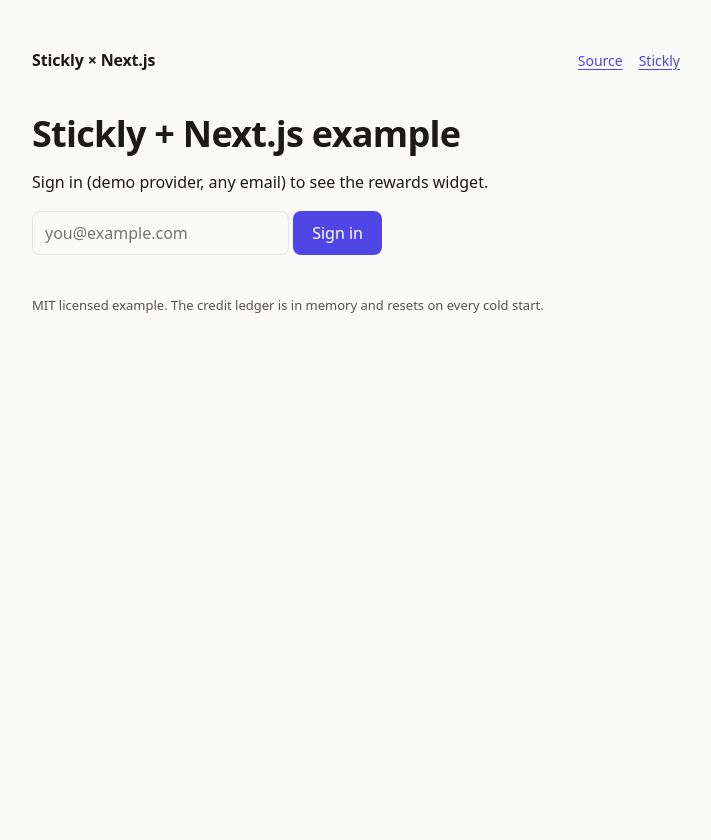
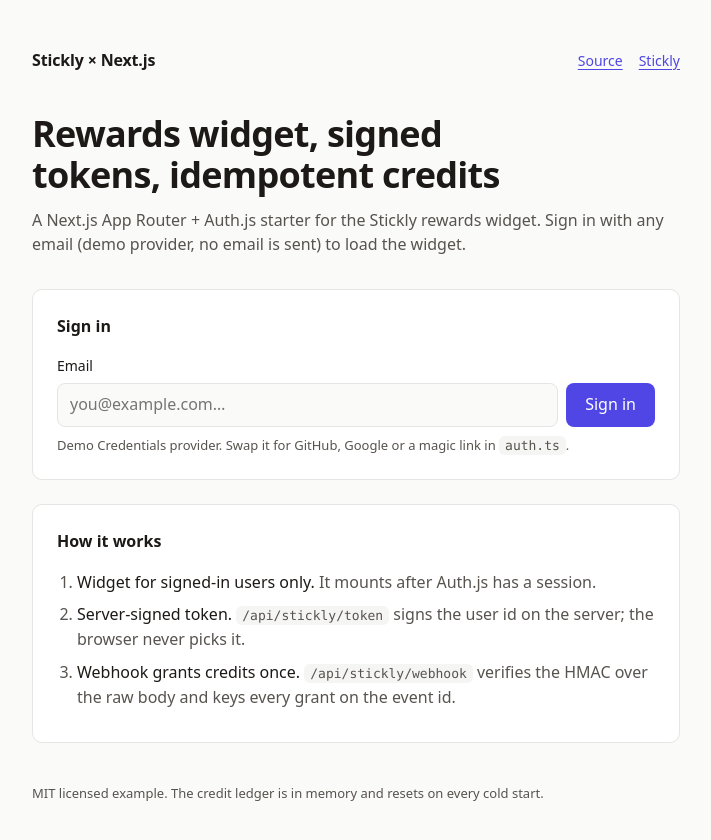
Before and after one commit to tarunmottlia/stickly-nextjs-example, a Next.js app: page / in a window 1280 px wide. Shown: the top 840 px of the page, without its empty margins (284-995 px from the left). Before the commit the page ends 800 px from the top, so only its background shows below. Built offline with nearby package versions, Linux system fonts and the light colour scheme; no server answers.

Commit message:
Update page.tsx

```diff
--- a/app/page.tsx
+++ b/app/page.tsx
@@ -1,9 +1,23 @@
 import { auth, signIn, signOut } from '@/auth';
 import { SticklyWidget } from '@/components/SticklyWidget';
+import { SubmitButton } from '@/components/SubmitButton';
 import { balanceOf } from '@/lib/credits';
 import { opaqueUserId } from '@/lib/opaque-id';
 
 export const dynamic = 'force-dynamic';
+
+function HowItWorks() {
+  return (
+    <section className="card" aria-labelledby="how">
+      <h2 id="how">How it works</h2>
+      <ol className="steps">
+        <li><strong>Widget for signed-in users only.</strong> It mounts after Auth.js has a session.</li>
+        <li><strong>Server-signed token.</strong> <code>/api/stickly/token</code> signs the user id on the server; the browser never picks it.</li>
+        <li><strong>Webhook grants credits once.</strong> <code>/api/stickly/webhook</code> verifies the HMAC over the raw body and keys every grant on the event id.</li>
+      </ol>
+    </section>
+  );
+}
 
 export default async function Home() {
   const session = await auth();
@@ -11,27 +25,68 @@ export default async function Home() {
 
   if (!email) {
     return (
-      <main>
-        <h1>Stickly + Next.js example</h1>
-        <p>Sign in (demo provider, any email) to see the rewards widget.</p>
-        <form action={async (fd) => { 'use server'; await signIn('credentials', { email: fd.get('email'), redirectTo: '/' }); }}>
-          <input name="email" type="email" placeholder="you@example.com" required />{' '}
-          <button type="submit">Sign in</button>
-        </form>
-      </main>
+      <>
+        <h1>Rewards widget, signed tokens, idempotent credits</h1>
+        <p className="lede">
+          A Next.js App Router + Auth.js starter for the Stickly rewards widget. Sign in with any
+          email (demo provider, no email is sent) to load the widget.
+        </p>
+        <section className="card" aria-labelledby="signin">
+          <h2 id="signin">Sign in</h2>
+          <form
+            action={async (fd) => {
+              'use server';
+              await signIn('credentials', { email: fd.get('email'), redirectTo: '/' });
+            }}
+          >
+            <label htmlFor="email">Email</label>
+            <div className="row">
+              <input
+                id="email"
+                name="email"
+                type="email"
+                inputMode="email"
+                autoComplete="email"
+                spellCheck={false}
+                placeholder="you@example.com…"
+                required
+              />
+              <SubmitButton pendingText="Signing in…">Sign in</SubmitButton>
+            </div>
+            <p className="hint">Demo Credentials provider. Swap it for GitHub, Google or a magic link in <code>auth.ts</code>.</p>
+          </form>
+        </section>
+        <HowItWorks />
+      </>
     );
   }
 
   const id = opaqueUserId(email);
   return (
-    <main>
-      <h1>Signed in as {email}</h1>
-      <p>Opaque id sent to Stickly: <code>{id}</code></p>
-      <p>Credits in this app&apos;s ledger: <strong>{balanceOf(id)}</strong></p>
-      <form action={async () => { 'use server'; await signOut({ redirectTo: '/' }); }}>
-        <button type="submit">Sign out</button>
-      </form>
+    <>
+      <h1>You&rsquo;re signed in</h1>
+      <p className="lede">The rewards widget loads for your session. Claim a reward and the webhook adds credits to the ledger below (refresh to see the new balance).</p>
+      <section className="card" aria-labelledby="acct">
+        <h2 id="acct">Your account</h2>
+        <dl className="facts">
+          <dt>Email</dt>
+          <dd>{email}</dd>
+          <dt>Id sent to Stickly</dt>
+          <dd><code>{id}</code></dd>
+          <dt>Credits</dt>
+          <dd className="num">{balanceOf(id)}</dd>
+        </dl>
+        <form
+          action={async () => {
+            'use server';
+            await signOut({ redirectTo: '/' });
+          }}
+        >
+          <SubmitButton className="secondary" pendingText="Signing out…">Sign out</SubmitButton>
+        </form>
+      </section>
+      <HowItWorks />
       <SticklyWidget />
-    </main>
+    </>
   );
 }
```
